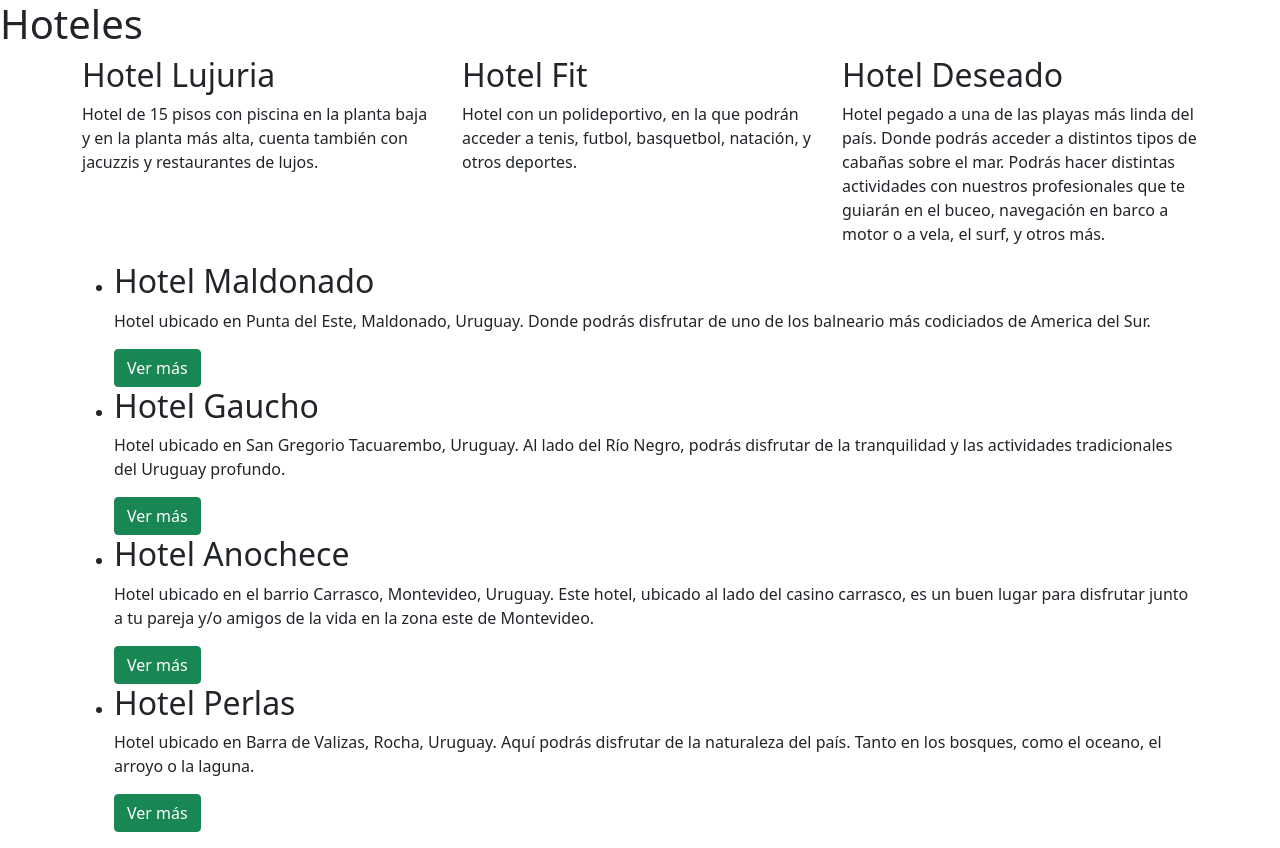
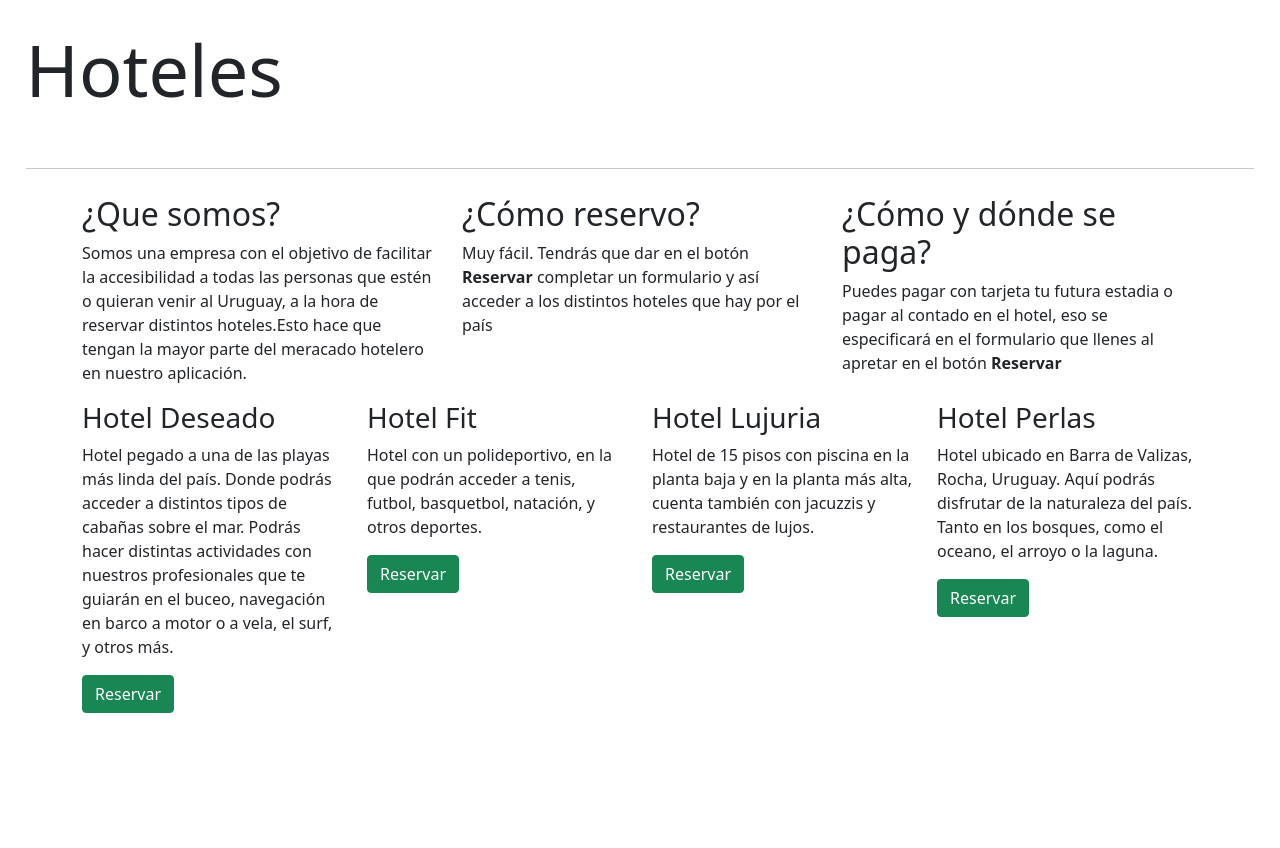
Before and after one commit to facundovacani/Hoteles-Uruguay, a website: page index.html in a window 1280 px wide. After the commit the page ends 800 px from the top, so only its background shows below. Drawn offline with nearby package versions, Linux system fonts and the light colour scheme.

Commit message:
Arregle un poco el codigo

```diff
--- a/index.html
+++ b/index.html
@@ -9,59 +9,84 @@
     <!-- Bootstrap CSS... Este es un link directo al servidor. Pero nosotros usaremos el archivo de bootstrap min de nuestro repositorio. -->
     <!-- <link href="https://cdn.jsdelivr.net/npm/bootstrap@5.1.0/dist/css/bootstrap.min.css" rel="stylesheet" integrity="sha384-KyZXEAg3QhqLMpG8r+8fhAXLRk2vvoC2f3B09zVXn8CA5QIVfZOJ3BCsw2P0p/We" crossorigin="anonymous"> -->
     <link rel="stylesheet" href="node_modules/bootstrap/dist/css/bootstrap.min.css">
-    <title>Hello, world!</title>
+    <title>Lista de hoteles</title>
 </head>
 
 <body>
-    <h1>Hoteles</h1>
+    <header style="margin: 2%;" class="jumbotron">
+        <h1 class="display-2">Hoteles</h1>
+
+        <nav>
+        </nav>
+        <br>
+        <hr class="my-4">
+    </header>
+
     <main class="container">
         <section class="row">
             <div class="col-4">
-                <h2>Hotel Lujuria</h2>
-                <p>
-                    Hotel de 15 pisos con piscina en la planta baja y en la planta más alta, cuenta también con jacuzzis
-                    y restaurantes de lujos.
-                </p>
+                <h2>¿Que somos?</h2>
+                <p>Somos una empresa con el objetivo de facilitar la accesibilidad a todas las personas que estén o quieran venir al Uruguay, a la hora de reservar distintos hoteles.Esto hace que tengan la mayor parte del meracado hotelero en nuestro aplicación.</p>
             </div>
             <div class="col-4">
-                <h2>Hotel Fit</h2>
-                <p>
-                    Hotel con un polideportivo, en la que podrán acceder a tenis, futbol, basquetbol, natación, y otros
-                    deportes.
-                </p>
+                <h2>¿Cómo reservo?</h2>
+                <p>Muy fácil. Tendrás que dar en el botón <b>Reservar</b> completar un formulario y así acceder a los distintos hoteles que hay por el país</p>
             </div>
             <div class="col-4">
-                <h2>Hotel Deseado</h2>
-                <p>
-                    Hotel pegado a una de las playas más linda del país. Donde podrás acceder a distintos tipos de
-                    cabañas sobre el mar. Podrás hacer distintas actividades con nuestros profesionales que te guiarán
-                    en el buceo, navegación en barco a motor o a vela, el surf, y otros más.
-                </p>
+                <h2>¿Cómo y dónde se paga?</h2>
+                <p>Puedes pagar con tarjeta tu futura estadia o pagar al contado en el hotel, eso se especificará en el formulario que llenes al apretar en el botón <b>Reservar</b></p>
             </div>
-            <div>
-                <ul>
-                    <li>
-                        <h2>Hotel Maldonado</h2>
-                        <p>Hotel ubicado en Punta del Este, Maldonado, Uruguay. Donde podrás disfrutar de uno de los balneario más codiciados de America del Sur.</p>
-                        <button class="btn btn-success">Ver más</button>
-                    </li>
-                    <li>
-                        <h2>Hotel Gaucho</h2>
-                        <p>Hotel ubicado en San Gregorio Tacuarembo, Uruguay. Al lado del Río Negro, podrás disfrutar de la tranquilidad y las actividades tradicionales del Uruguay profundo.</p>
-                        <button class="btn btn-success">Ver más</button>
-                    </li>
-                    <li>
-                        <h2>Hotel Anochece</h2>
-                        <p>Hotel ubicado en el barrio Carrasco, Montevideo, Uruguay. Este hotel, ubicado al lado del casino carrasco, es un buen lugar para disfrutar junto a tu pareja y/o amigos de la vida en la zona este de Montevideo.</p>
-                        <button class="btn btn-success">Ver más</button>
-                    </li>
-                    <li>
-                        <h2>Hotel Perlas</h2>
-                        <p>Hotel ubicado en Barra de Valizas, Rocha, Uruguay. Aquí podrás disfrutar de la naturaleza del país. Tanto en los bosques, como el oceano, el arroyo o la laguna.</p>
-                        <button class="btn btn-success">Ver más</button>
-                    </li>
-                </ul>
+        </section>
+        <section>
+
+            <div class="row">
+                <div class="col-3">
+
+                    <h3>Hotel Deseado</h3>
+                    <p>
+                        Hotel pegado a una de las playas más linda del país. Donde podrás acceder a distintos tipos de
+                        cabañas sobre el mar. Podrás hacer distintas actividades con nuestros profesionales que te
+                        guiarán
+                        en el buceo, navegación en barco a motor o a vela, el surf, y otros más.
+                    </p>
+                    <button class="btn btn-success">Reservar</button>
+
+
+                </div>
+                <div class="col-3">
+
+                    <h3>Hotel Fit</h3>
+                    <p>
+                        Hotel con un polideportivo, en la que podrán acceder a tenis, futbol, basquetbol, natación, y
+                        otros
+                        deportes.
+                    </p>
+                    <button class="btn btn-success">Reservar</button>
+
+                </div>
+                <div class="col-3">
+                    <h3>Hotel Lujuria</h3>
+                    <p>
+                        Hotel de 15 pisos con piscina en la planta baja y en la planta más alta, cuenta también con
+                        jacuzzis
+                        y restaurantes de lujos.
+                    </p>
+                    <button class="btn btn-success">Reservar</button>
+
+                </div>
+                <div class="col-3">
+
+                    <h3>Hotel Perlas</h3>
+                    <p>Hotel ubicado en Barra de Valizas, Rocha, Uruguay. Aquí podrás disfrutar de la naturaleza del
+                        país. Tanto en los bosques, como el oceano, el arroyo o la laguna.</p>
+                    <button class="btn btn-success">Reservar</button>
+
+                </div>
+
+
+
             </div>
+
 
         </section>
     </main>
```
